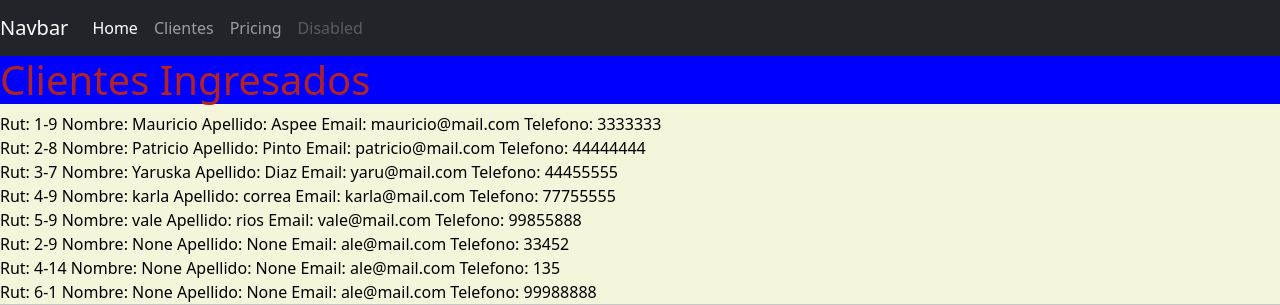
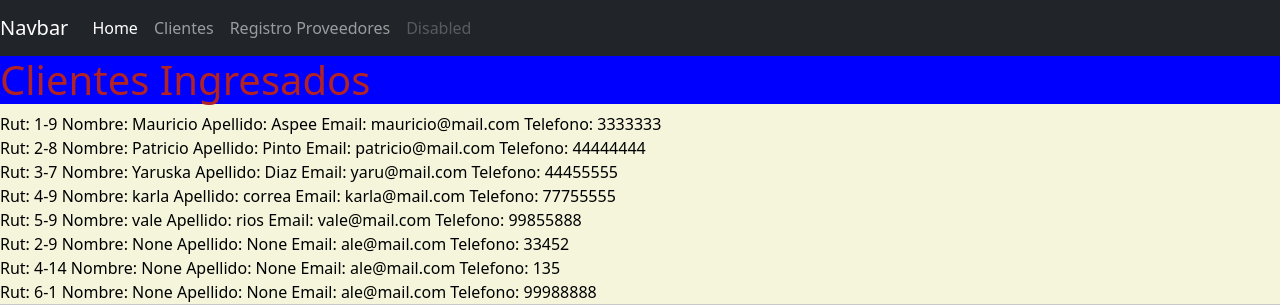
Before and after one commit to maspee/grupaldjango, a Django app: page /clientes/ in a window 1280 px wide. Shown: the top 305 px of the page. Run offline with Django 4.2, Linux system fonts and the light colour scheme; data comes from the database, SQL or seed files in the repository.

Commit message:
Version3
Modificación Layout para registrar proveedores

```diff
--- a/tlv_project/appmain/templates/appmain/layout.html
+++ b/tlv_project/appmain/templates/appmain/layout.html
@@ -23,7 +23,7 @@
         <div class="navbar-nav">
           <a class="nav-item nav-link active" href="http://127.0.0.1:8000/">Home </a>
           <a class="nav-item nav-link" href="{% url 'appmain-clientes' %}">Clientes</a>
-          <a class="nav-item nav-link" href="#">Pricing</a>
+          <a class="nav-item nav-link" href="{% url 'appmain-proveedor' %}">Registro Proveedores</a>
           <a class="nav-item nav-link disabled" href="#" tabindex="-1" aria-disabled="true">Disabled</a>
         </div>
       </div>
```
